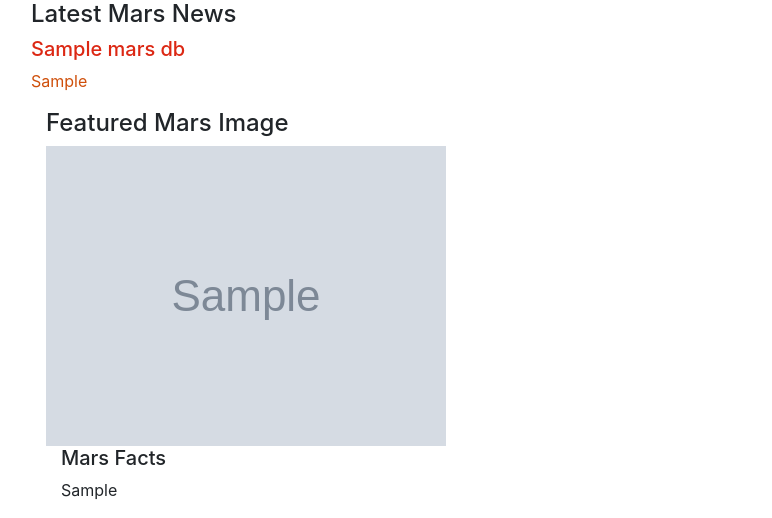
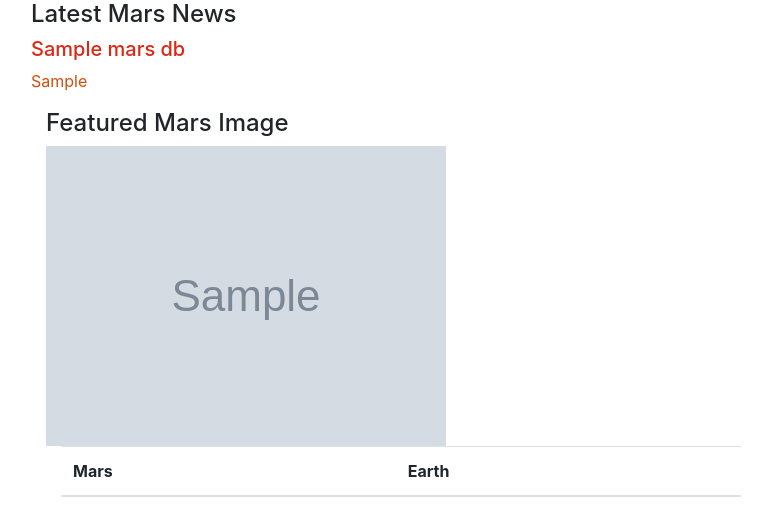
Before and after one commit to melfraas/web_scraping_challenge, a Flask app: page / in a window 1280 px wide. Shown: the part 318-836 px from the top of the page, without its empty margins (54-826 px from the left). After the commit the page ends 815 px from the top, so only its background shows below. Run offline with Flask 2, Linux system fonts and the light colour scheme; grey boxes marked "Sample" are stand-in pictures; a database or web service that is not in the repository returns one stand-in record (values such as "Sample title"); lists and menus that the app fills with data are empty; some libraries are stand-ins or nearby versions.

Commit message:
html table

```diff
--- a/mission_to_mars.py
+++ b/mission_to_mars.py
@@ -63,7 +63,7 @@ def scrape():
     tables
     df = tables [0]
 
-    html_table = df.to_html()
+    html_table = df.to_html(classes=["table-bordered", "table-striped", "table-hover"])
 
 
 
--- a/templates/index.html
+++ b/templates/index.html
@@ -21,8 +21,7 @@
     </div>
     <div class="container">
         <div class="row" id="mars-news">
-            <div class="col-lg-12"
-            <div class="media">
+            <div class="col-lg-12" <div class="media">
                 <div class="media-body">
                     <h4>Latest Mars News</h4>
                     <h5 style="color: #dc2814">{{mars_data.news_title}}</h5>
@@ -30,16 +29,56 @@
                 </div>
                 <div class="container">
                     <div class="row" id="featured_img">
-                        <div class="col-lg-8">
+                        <div class="col-lg-8  col-lg-4">
                             <h4>Featured Mars Image</h4>
                             <img src="{{mars_data.featured_image}}" class="img-responsive"
                                 style="max-width:100%; max-height: auto;" alt="Mars Featured Image" />
-                                <div class="col-lg-4">
-                                    <h5>Mars Facts</h5>
-                                    <p>{{mars_data.fact_table}}</p>
-                                </div>
+
+                            <div class="container">
+                                <table class="table table-striped">
+                                    <thead>
+                                        <tr>
+                                            <th>Mars</th>
+                                            <th>Earth</th>
+                                        </tr>
+                                    </thead>
+                                    <tbody>
+
+                                        <!-- {% if d %}
+                                      {% for i in d %}
+                                        <tr>
+                                          <td>{{i.RD_Spend}}</td>
+                                          <td>{{i.Administration}}</td>
+                                          <td>{{i.Marketing_Spend}}</td>
+                                          <td>{{i.State}}</td>
+                                          <td>{{i.Profit}}</td>
+                                        </tr>
+                                      {% endfor %}
+                                      {% endif %}
+                                      </tbody>
+                                    </table>
+                                  </div> -->
+
+
+                                </table>
+                            </div>
                         </div>
                     </div>
                 </div>
 
+
+
+                <script src="https://code.jquery.com/jquery-3.3.1.slim.min.js"
+                    integrity="sha384-q8i/X+965DzO0rT7abK41JStQIAqVgRVzpbzo5smXKp4YfRvH+8abtTE1Pi6jizo"
+                    crossorigin="anonymous"></script>
+                <script src="https://cdnjs.cloudflare.com/ajax/libs/popper.js/1.14.7/umd/popper.min.js"
+                    integrity="sha384-UO2eT0CpHqdSJQ6hJty5KVphtPhzWj9WO1clHTMGa3JDZwrnQq4sF86dIHNDz0W1"
+                    crossorigin="anonymous"></script>
+                <script src="https://stackpath.bootstrapcdn.com/bootstrap/4.3.1/js/bootstrap.min.js"
+                    integrity="sha384-JjSmVgyd0p3pXB1rRibZUAYoIIy6OrQ6VrjIEaFf/nJGzIxFDsf4x0xIM+B07jRM"
+                    crossorigin="anonymous"></script>
 </body>
+
+</html>
+
+</body>
```
